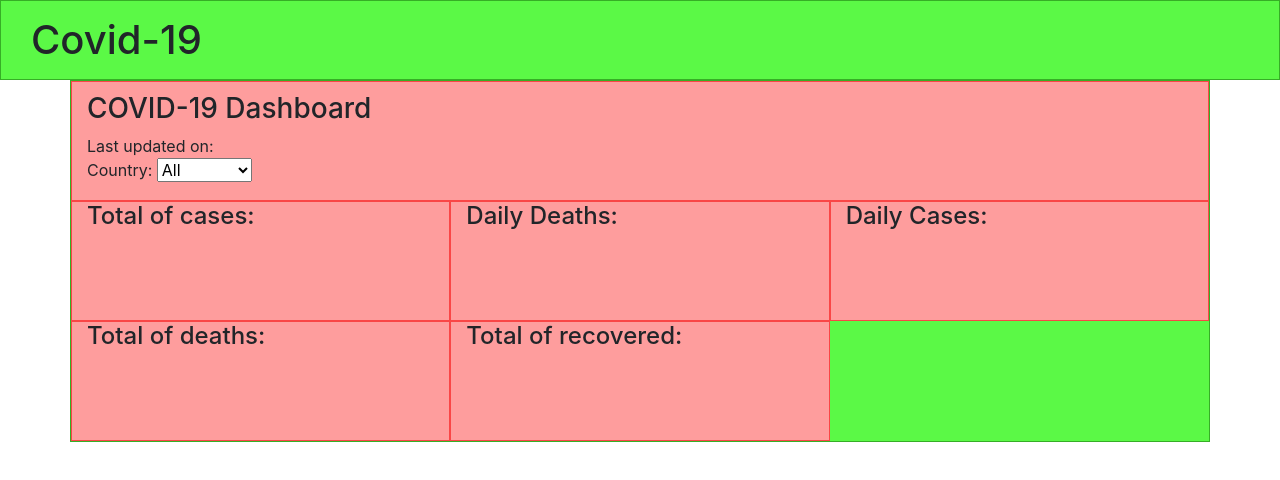
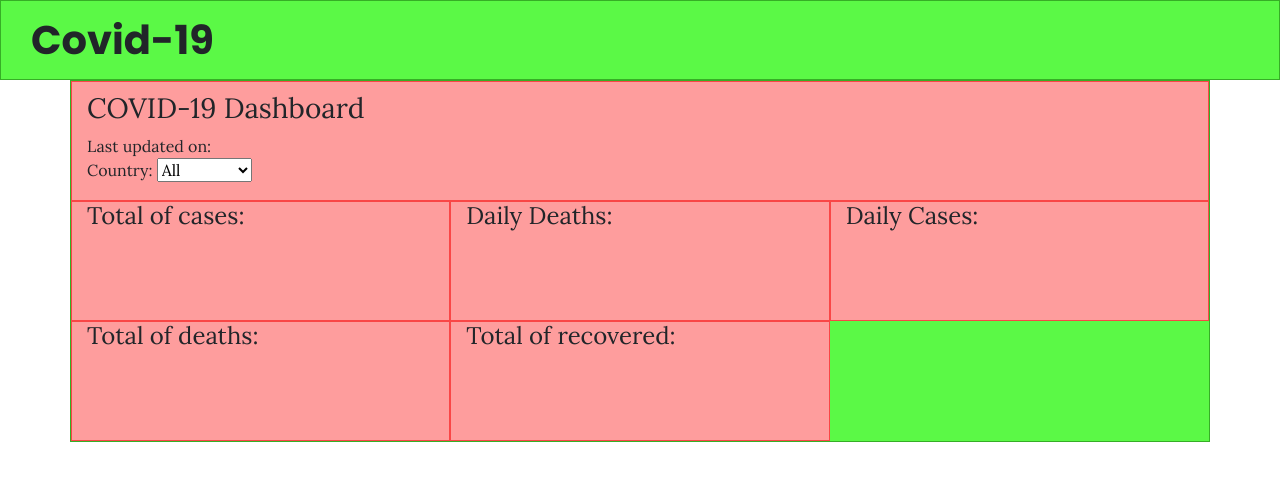
Before and after one commit to emidiovaleretto/covid-19-webapp-ms2-project, a plain HTML site: page index.html in a window 1280 px wide. Drawn offline with nearby package versions, Linux system fonts and the light colour scheme.

Commit message:
Add Google fonts.

```diff
--- a/assets/css/style.css
+++ b/assets/css/style.css
@@ -1,6 +1,9 @@
+@import url('https://fonts.googleapis.com/css2?family=Lora&family=Poppins:wght@400;700&display=swap');
+
 * {
     margin: 0;
     padding: 0;
+    font-family: 'Lora', serif;
 }
 
 .markup {
@@ -16,4 +19,6 @@
 
 .logo {
     margin: 15px;
+    font-family: 'Poppins', sans-serif;
+    font-weight: 700;
 }
```
